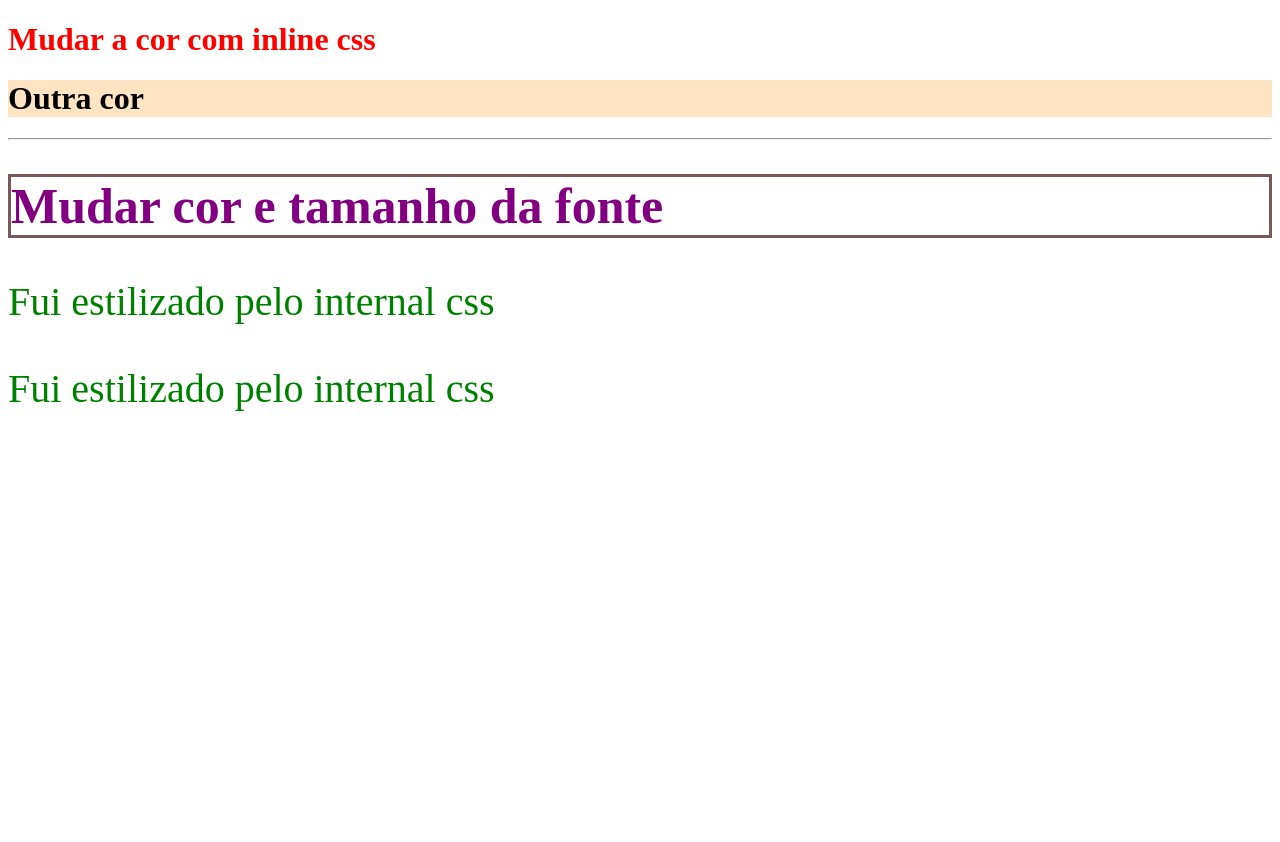
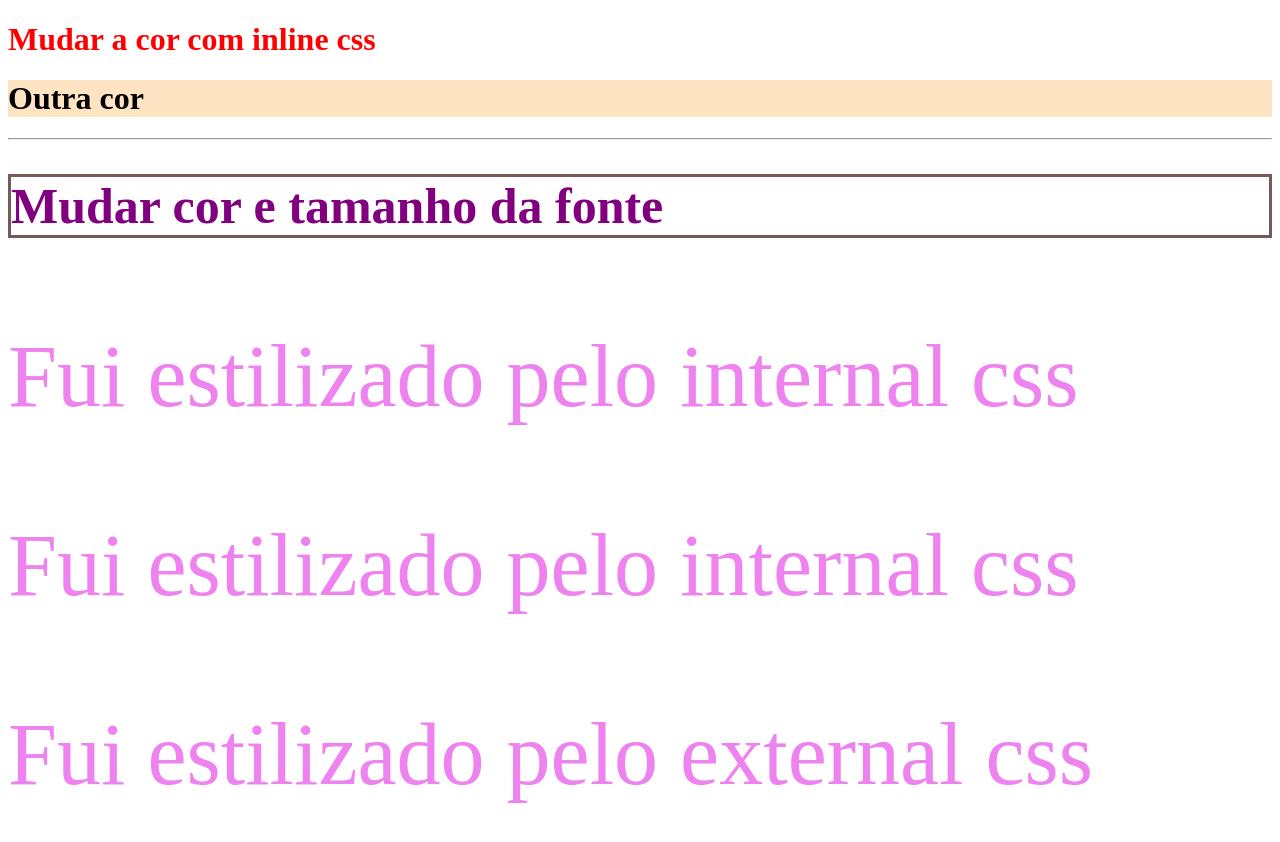
Before and after one commit to LidySenac/11-03-html, a plain HTML site: page index.html in a window 1280 px wide. Before the commit the page ends 800 px from the top, so only its background shows below. Drawn offline with Linux system fonts and the light colour scheme.

Commit message:
externa css

```diff
--- a/css/style.css
+++ b/css/style.css
@@ -1,3 +1,8 @@
 /* body{
     background-color: aqua;
 } */
+
+p{
+    color: violet;
+    font-size: 88px;
+}
--- a/index.html
+++ b/index.html
@@ -4,12 +4,12 @@
     <meta charset="UTF-8">
     <meta name="viewport" content="width=device-width, initial-scale=1.0">
     <link rel="stylesheet" href="css/style.css">
-    <style>
+    <!-- <style>
         p{
             color: green;
             font-size: 40px;
         }
-    </style>
+    </style> -->
 
     <title>Aprendendo Css</title>
 </head>
@@ -24,5 +24,9 @@
     <p>Fui estilizado pelo internal css</p>
     <p>Fui estilizado pelo internal css</p>
 
+    <!-- 04 External css -->
+
+    <p>Fui estilizado pelo external css</p>
+
 </body>
 </html>
```
